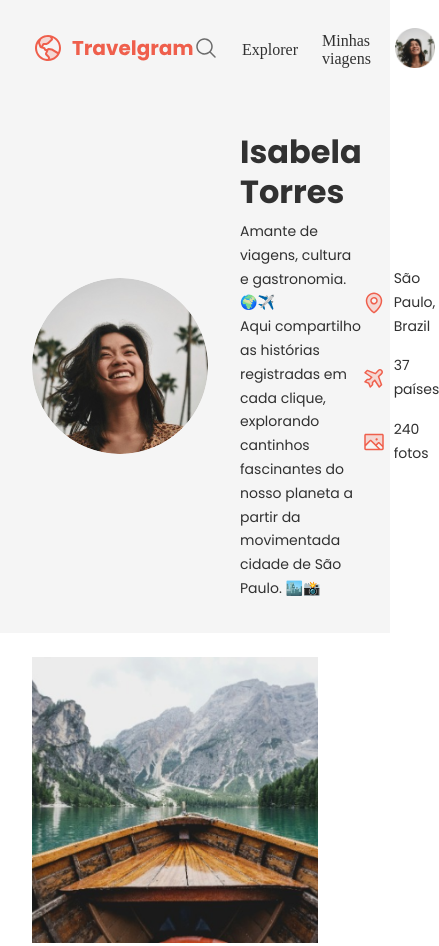
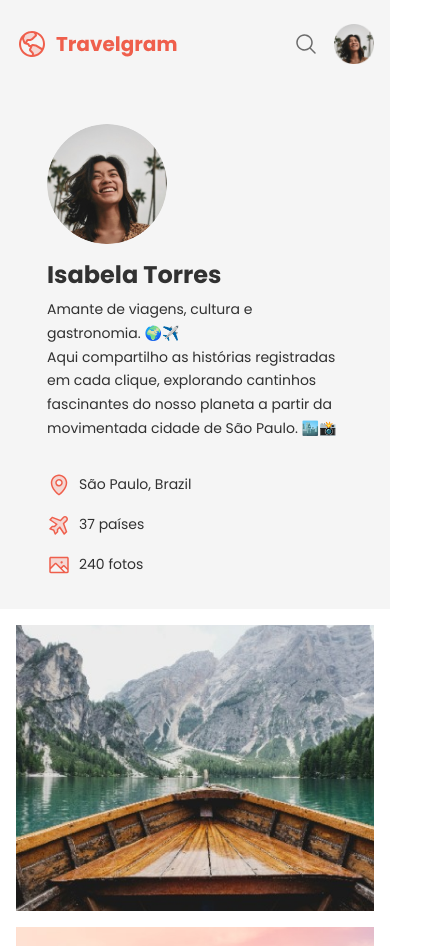
Before and after one commit to ViniMattei/Travelgram, a plain HTML site: page index.html in a window 390 px wide. Shown: the top 946 px of the page, 439 px wide, since content can reach past the window. Drawn offline with Linux system fonts and the light colour scheme.

Commit message:
aplicando responsividade

```diff
--- a/Styles/footer.css
+++ b/Styles/footer.css
@@ -3,7 +3,24 @@ footer {
   padding-block: 24px;
   gap: 24px;
   font: 14px/150% var(--font-famaly);
+  justify-content: space-between;
 }
 footer span:nth-child(1) {
   margin-right: auto;
 }
+
+@media (max-width: 768px) {
+  footer.container {
+    flex-direction: column;
+    align-items: center;
+    font-size: 0.875rem;
+  }
+
+  footer .footer-links {
+    flex-direction: row;
+  }
+
+  footer.container span {
+    margin: 0 8px 0;
+  }
+}
--- a/Styles/header.css
+++ b/Styles/header.css
@@ -43,3 +43,38 @@ header .container {
   align-items: center;
   gap: 8px;
 }
+
+@media (max-width: 768px) {
+  header .container {
+    flex-direction: column;
+    align-items: flex-start;
+    gap: 2rem;
+    max-width: 296px;
+    padding: 0;
+  }
+
+  #profile h1 {
+    font-size: 1.5rem;
+  }
+
+  #profile p {
+    font-size: 0.875rem;
+  }
+
+  #profile {
+    width: 100%;
+    gap: 1rem;
+    flex-direction: column;
+    align-items: flex-start;
+  }
+
+  #profile img {
+    width: 120px;
+    height: 120px;
+  }
+
+  #info {
+    flex-direction: column;
+    align-items: flex-start;
+  }
+}
--- a/Styles/main.css
+++ b/Styles/main.css
@@ -10,3 +10,19 @@ main img {
   height: 286px;
   object-fit: cover;
 }
+
+@media (max-width: 768px) {
+  .container {
+    padding-inline: 16px;
+  }
+
+  main {
+    max-width: 360px;
+    padding: 1rem;
+    gap: 1rem;
+  }
+
+  main img {
+    width: 100%;
+  }
+}
--- a/Styles/nav.css
+++ b/Styles/nav.css
@@ -18,3 +18,26 @@ nav ul li:last-child img {
   width: 40px;
   height: 40px;
 }
+
+@media (max-width: 768px) {
+  nav {
+    padding: 1rem;
+  }
+
+  nav ul {
+    display: flex;
+    gap: 0;
+  }
+
+  #primary-menu li:nth-child(2) a {
+    display: none;
+  }
+
+  #primary-menu li:nth-child(3) a {
+    display: none;
+  }
+
+  #primary-menu li:nth-child(4) a {
+    margin-left: 1rem;
+  }
+}
--- a/index.html
+++ b/index.html
@@ -46,10 +46,10 @@
             <div>
               <h1>Isabela Torres</h1>
               <p>
-                Amante de viagens, cultura e gastronomia. 🌍✈️ <br />Aqui
-                compartilho as histórias registradas em cada clique, explorando
-                cantinhos fascinantes do nosso planeta a partir da movimentada
-                cidade de São Paulo. 🏙️📸
+                Amante de viagens, cultura e gastronomia. 🌍✈️ <br />
+                Aqui compartilho as histórias registradas em cada clique,
+                explorando cantinhos fascinantes do nosso planeta a partir da
+                movimentada cidade de São Paulo. 🏙️📸
               </p>
             </div>
           </div>
@@ -89,8 +89,10 @@
 
     <footer class="container">
       <span> Travelgram &copy; 2024 </span>
-      <span> Termos de uso </span>
-      <span> Política de privacidade</span>
+      <div class="footer-links">
+        <span> Termos de uso </span>
+        <span> Política de privacidade</span>
+      </div>
     </footer>
   </body>
 </html>
```
